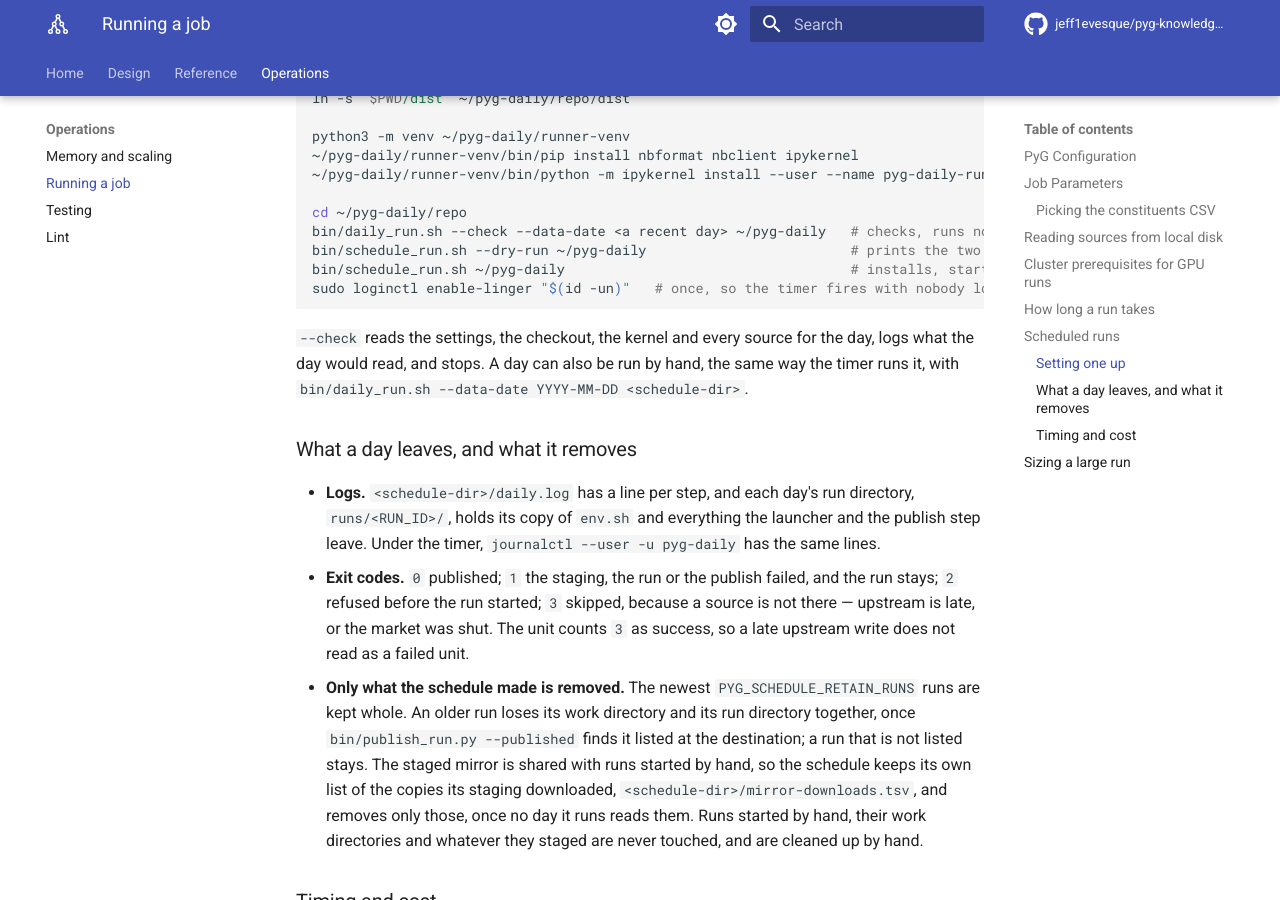
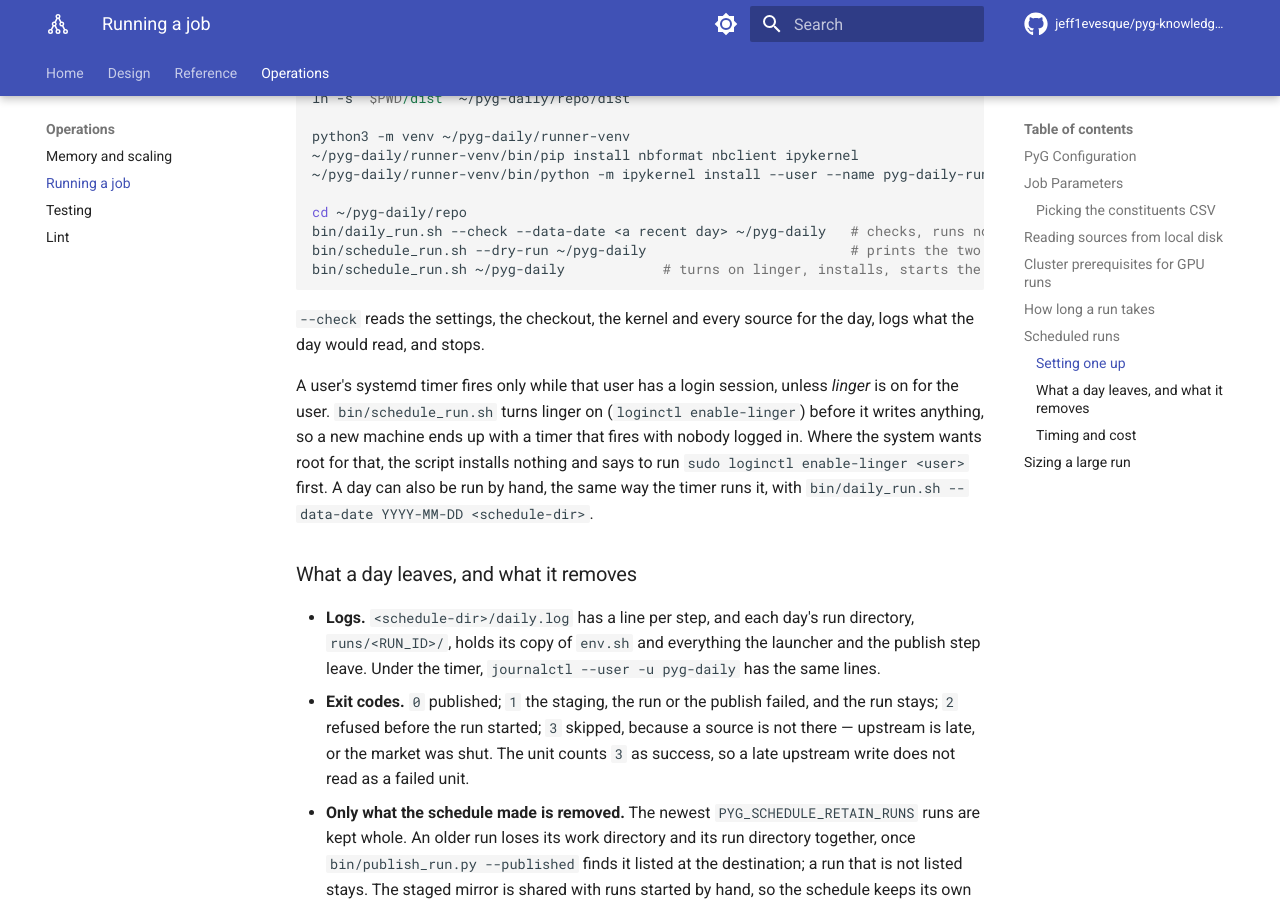
Before and after one commit to jeff1evesque/pyg-knowledge-graph-builder, an MkDocs documentation site: the page built from documentation/operations/running-a-job.md, in a window 1280 px wide and 900 px high, scrolled down 16438 px. Built offline with MkDocs 1.6.1 and Material for MkDocs 9.7.7, drawn with Linux system fonts in a browser that asks for light colours; comment, search, counter and statistics services are not loaded.

Commit message:
#405: running-a-job.md, schedule_run.sh turns on linger, and what linger is

````diff
--- a/documentation/operations/running-a-job.md
+++ b/documentation/operations/running-a-job.md
@@ -551,12 +551,17 @@ python3 -m venv ~/pyg-daily/runner-venv
 cd ~/pyg-daily/repo
 bin/daily_run.sh --check --data-date <a recent day> ~/pyg-daily   # checks, runs nothing
 bin/schedule_run.sh --dry-run ~/pyg-daily                         # prints the two units
-bin/schedule_run.sh ~/pyg-daily                                   # installs, starts the timer
-sudo loginctl enable-linger "$(id -un)"   # once, so the timer fires with nobody logged in
+bin/schedule_run.sh ~/pyg-daily            # turns on linger, installs, starts the timer
 ```
 
 `--check` reads the settings, the checkout, the kernel and every source for the day, logs
-what the day would read, and stops. A day can also be run by hand, the same way the timer
+what the day would read, and stops.
+
+A user's systemd timer fires only while that user has a login session, unless *linger* is
+on for the user. `bin/schedule_run.sh` turns linger on (`loginctl enable-linger`) before it
+writes anything, so a new machine ends up with a timer that fires with nobody logged in.
+Where the system wants root for that, the script installs nothing and says to run
+`sudo loginctl enable-linger <user>` first. A day can also be run by hand, the same way the timer
 runs it, with `bin/daily_run.sh --data-date YYYY-MM-DD <schedule-dir>`.
 
 ### What a day leaves, and what it removes
````
